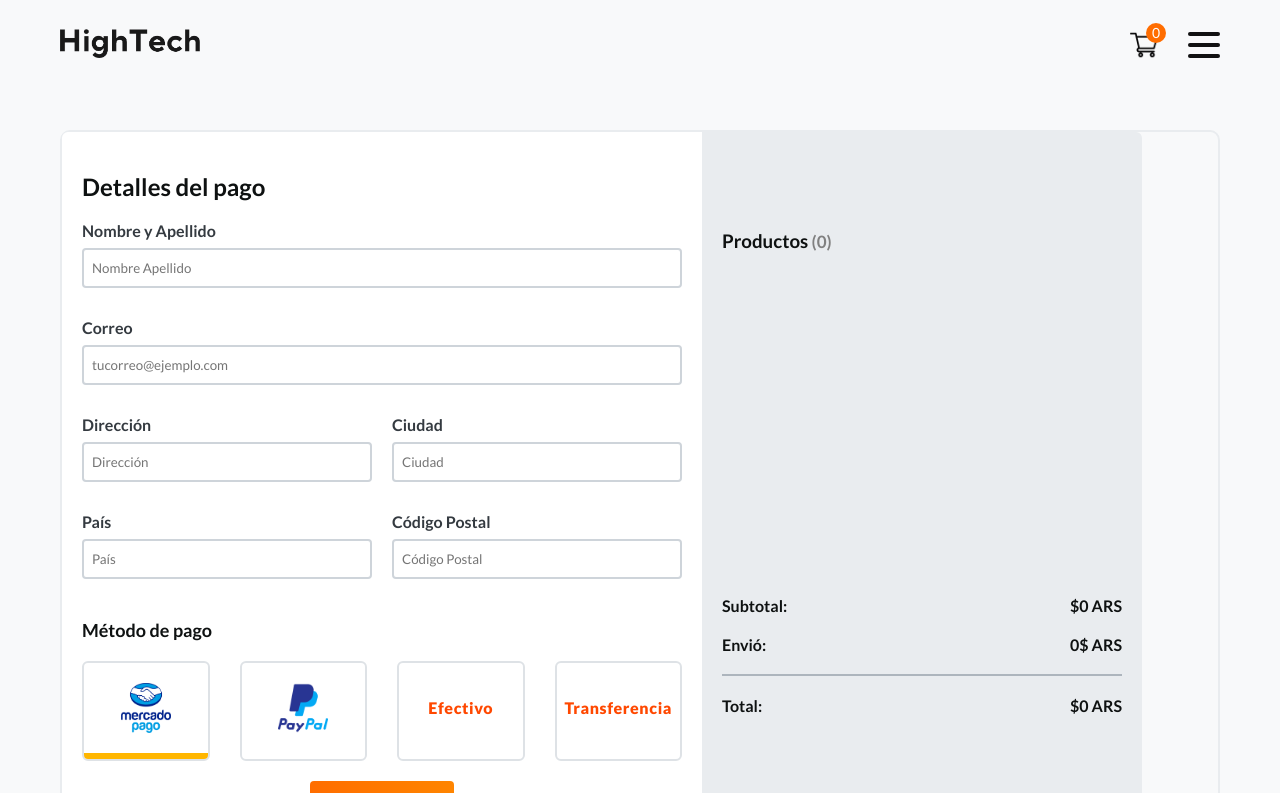
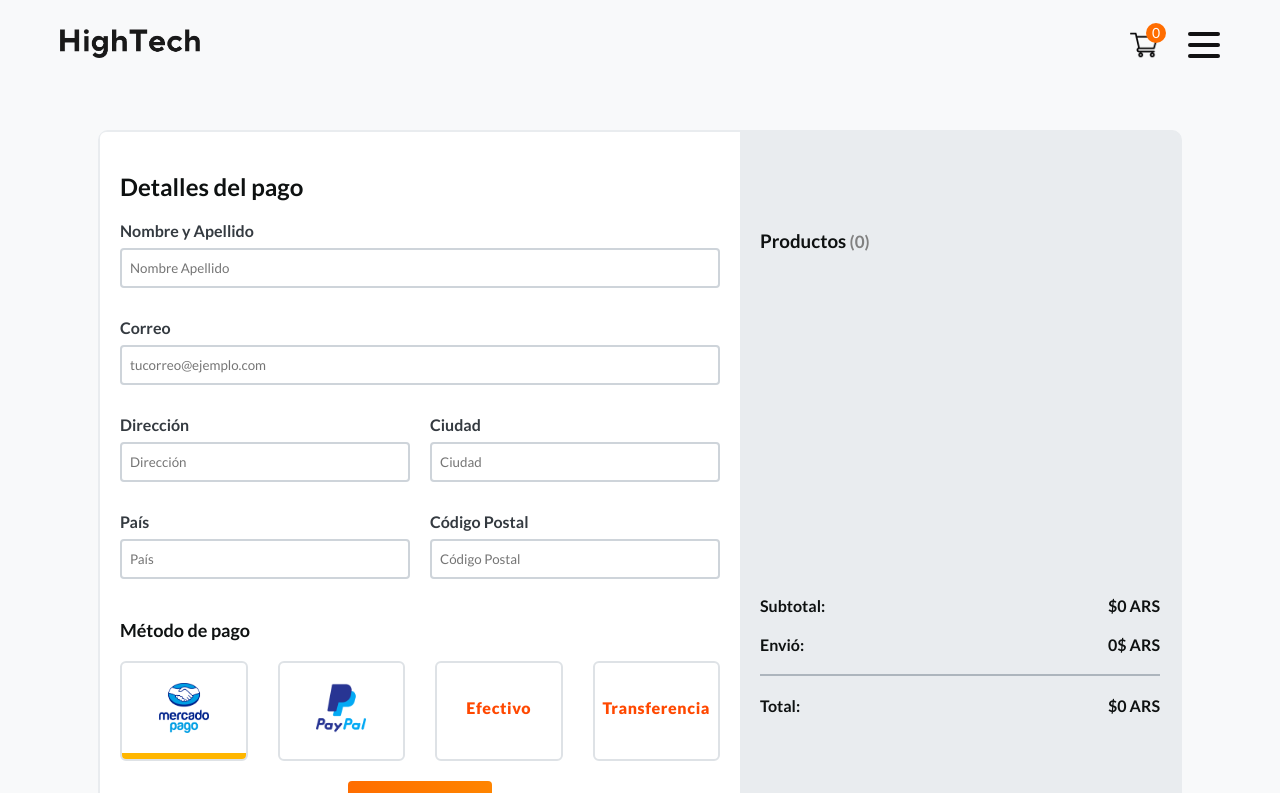
Before and after one commit to LeoPaez/high-tech-v2, a React (Vite) app: page /checkout in a window 1280 px wide. Shown: the top 793 px of the page. Built offline with nearby package versions, Linux system fonts and the light colour scheme.

Commit message:
Fix contenedor pagina checkout

```diff
--- a/src/pages/CheckoutPage.jsx
+++ b/src/pages/CheckoutPage.jsx
@@ -22,9 +22,9 @@
 
 const CheckoutCont = styled.div`
   display: flex;
+  flex-direction: column;
   justify-content: center;
   /* align-items: center; */
-  flex-direction: column;
   margin-top: 40px;
 `
 const CheckoutTitle = styled.h2`
@@ -33,6 +33,7 @@
   display: flex;
   border-radius: 10px;
   border: 2px solid #e9ecef;
+  margin: 0 auto;
   @media (max-width: 1050px){
     flex-direction: column-reverse;
   }
@@ -46,6 +47,7 @@
   width: 600px;
   height: 620px;
   border-radius: 6px 0 0 6px;
+  margin-left: auto;
   @media (max-width: 1200px){
     width: 500px;
   }
@@ -196,8 +198,11 @@
   background-color: #e9ecef;
   padding: 40px 20px;
   border-radius: 0 6px 6px 0;
+  margin-right: auto;
+  @media (max-width: 1200px){
+    width: auto;
+  }
   @media (max-width: 1050px){
-    width: auto;
     border-radius: 6px 6px 0 0;
   }
 `
```
